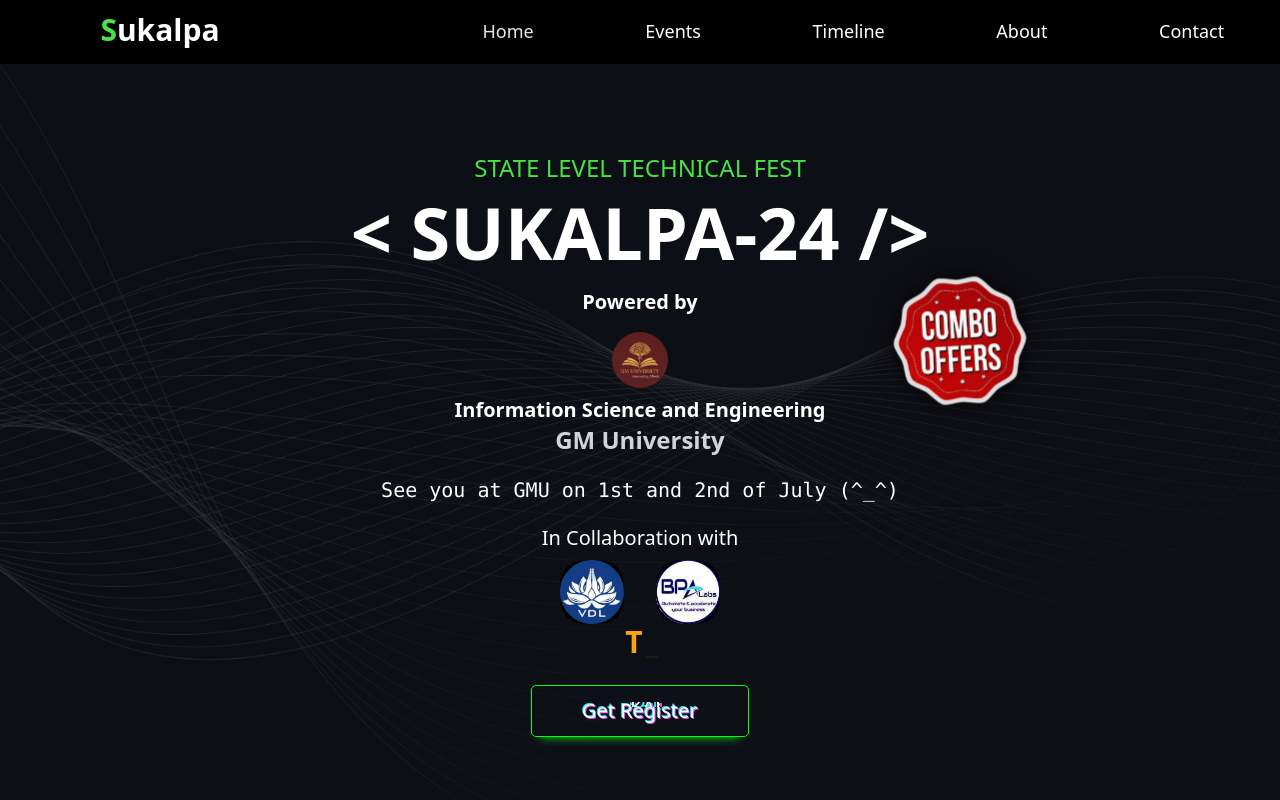
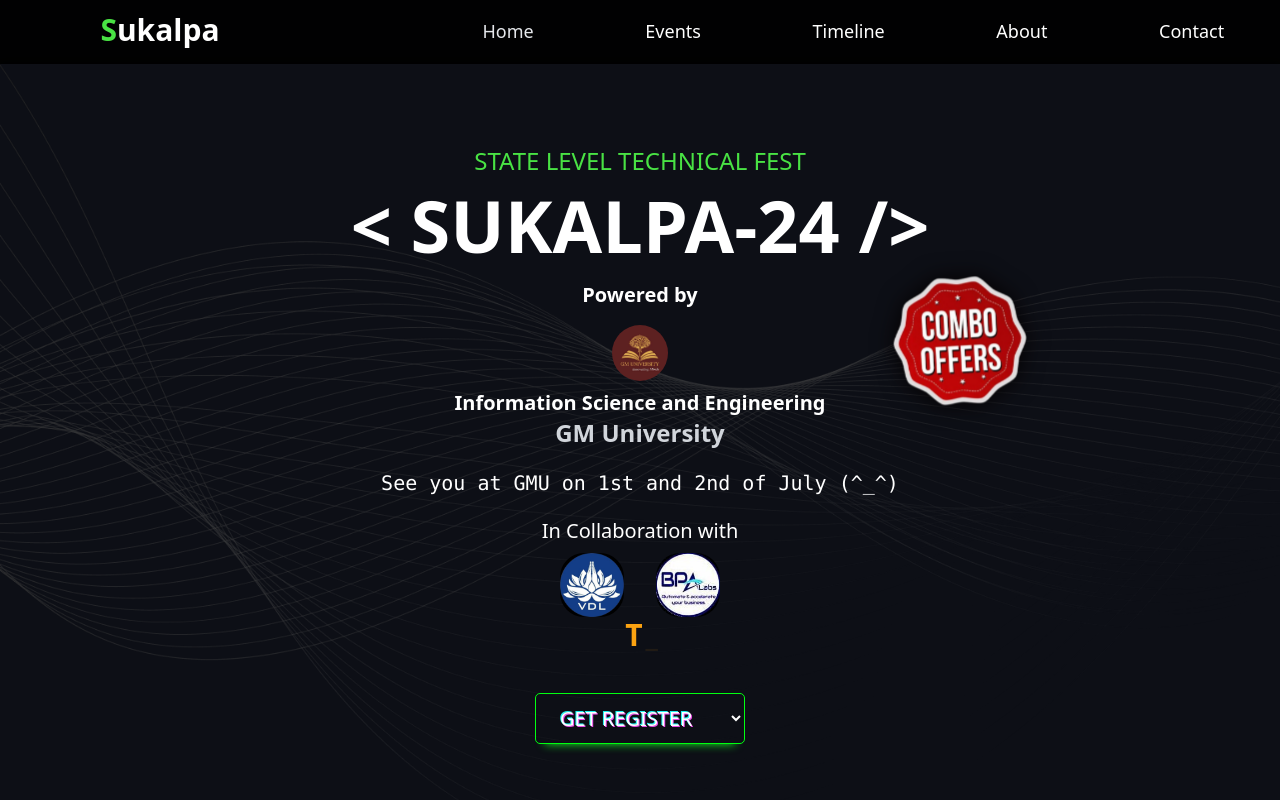
Before and after one commit to Sukalpa24/Sukalpa-24, a React (Create React App) app: page / in a window 1280 px wide. Shown: the top 800 px of the page. Built offline with nearby package versions, Linux system fonts and the light colour scheme.

Commit message:
get register

```diff
--- a/src/App.js
+++ b/src/App.js
@@ -16,6 +16,9 @@
 import Prizes from './components/Prizes';
 import Glimpse from './components/Glimpse';
 import Combo_offres from './components/Combo_offres';
+// import Choices from './components/Choices';
+
+
 
 
 function App() {
@@ -23,7 +26,7 @@
         <div>
             <Router>
             <Navbar />
-
+            {/* <Choices/> */}
             <Routes>
             <Route path="/" element={<>
             <Element name='home'>
--- a/src/components/Home.jsx
+++ b/src/components/Home.jsx
@@ -8,6 +8,45 @@
 import Combo from '../assets/Backgrounds/WhatsApp_Image_2024-06-21_at_11.10.43_ca0acab6-removebg-preview.png'
 import BPA from '../assets/Bpa.jpg'
 import { Link } from 'react-router-dom';
+
+const data = [
+  {
+    id:1,
+    name:"",
+    links : "https://gmu.ac.in/public/sukalpa24/"
+  },
+  {
+    id:1,
+    name:"codeclash",
+    links : "https://forms.gle/kdJaKnXpN66VHjLP7"
+  },
+  {
+    id:2,
+    name:"hackathon",
+    links : "https://forms.gle/Fp5Bu7gUFkf99ZnSA"
+  },
+  {
+    id:3,
+    name:"ideatank",
+    links : "https://forms.gle/iFL3JJxNFhYpsQ8D8"
+  },
+  {
+    id:4,
+    name:"techmaze",
+    links : "https://forms.gle/psYXAXjiwAaXVTsk6"
+  },
+  {
+    id:5,
+    name:"engineerseye",
+    links : "https://forms.gle/kxRxiEm5MLsTZh2N6"
+  },
+  {
+    id:6,
+    name:"esports",
+    links : "https://forms.gle/35Qza6AMVpsnGU758"
+  },
+
+]
 
 function Home (){
   const[isMobile,setisMobile] = useState(false);
@@ -29,6 +68,15 @@
     setisMobile(false)
     setscreensize(window.innerWidth)
     }
+}
+
+const handledropdown = (e) =>{
+    e.preventDefault();
+    const values = e.target.value
+    const clickeddata = data.find((res) => res.name === values) ;
+    if (clickeddata) {
+      window.open(clickeddata.links, '_blank');
+    }
 }
 
 window.addEventListener('resize',()=>{
@@ -71,9 +119,20 @@
       </div>
       <div className='flex flex-col justify-center'>
 
-          <a href="https://forms.gle/7a35UkxrcgLNV8u3A" target='_blank'><button className="Glitch-button -mt-9">
+          {/* <a href="https://forms.gle/7a35UkxrcgLNV8u3A" target='_blank'><button className="-mt-9">
             Get Register
-        </button></a>
+        </button></a> */}
+        <div>
+       <select name="" id=""  className='Glitch-button'  onChange={(e)=>handledropdown(e)}>
+            <option className='bg-[#0d0f16]' value="">GET REGISTER</option>
+            <option className='bg-[#0d0f16]' target="_blank" value="codeclash">CODE CLASH</option>
+            <option className='bg-[#0d0f16]' target="_blank" value="hackathon">HACKATHON</option>
+            <option className='bg-[#0d0f16]' target="_blank" value="ideatank">IDEA TANK</option>
+            <option className='bg-[#0d0f16]' target="_blank" value="techmaze">TECH MAZE</option>
+            <option className='bg-[#0d0f16]' target="_blank" value="engineerseye">ENGINEERS EYE</option>
+            <option className='bg-[#0d0f16]' target="_blank" value="esports">E-SPORTS</option>
+        </select>
+      </div>
         <Link to="/combo">
       <button
         type="submit"
--- a/src/index.css
+++ b/src/index.css
@@ -14,7 +14,7 @@
   scroll-behavior: smooth;
 }
 ::selection{
-  background-color: rgb(2, 161, 2);
+  background-color: #02a202;
 }
 .sukal{
   text-shadow: 0px 0px 8px white;
@@ -276,7 +276,7 @@
 
 .Glitch-button,
 .Glitch-button::after {
-  padding: 10px 50px;
+  padding: 10px 20px;
   font-size: 20px;
   border: none;
   border-radius: 5px;
@@ -314,6 +314,7 @@
   position: absolute;
   top: 0;
   left: 0;
+  border: 3px solid rgb(0, 247, 17);
   right: 0;
   bottom: 0;
   display: block;
@@ -322,6 +323,7 @@
 
 .Glitch-button:hover::after {
   animation: none; /* Remove animation on hover */
+  border: 3px solid rgb(0, 247, 17);
 }
 
 @keyframes glitchAnimation {
```
